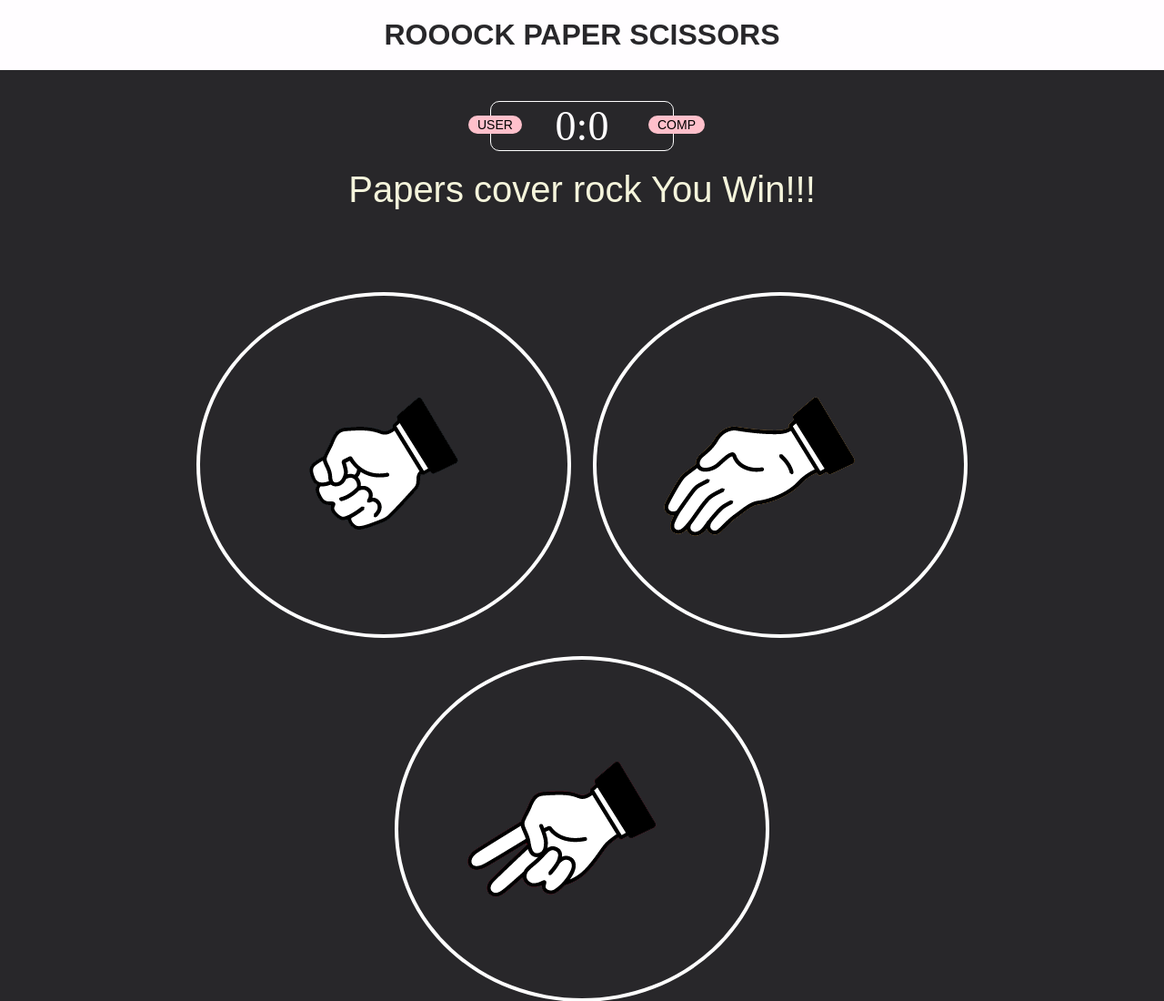
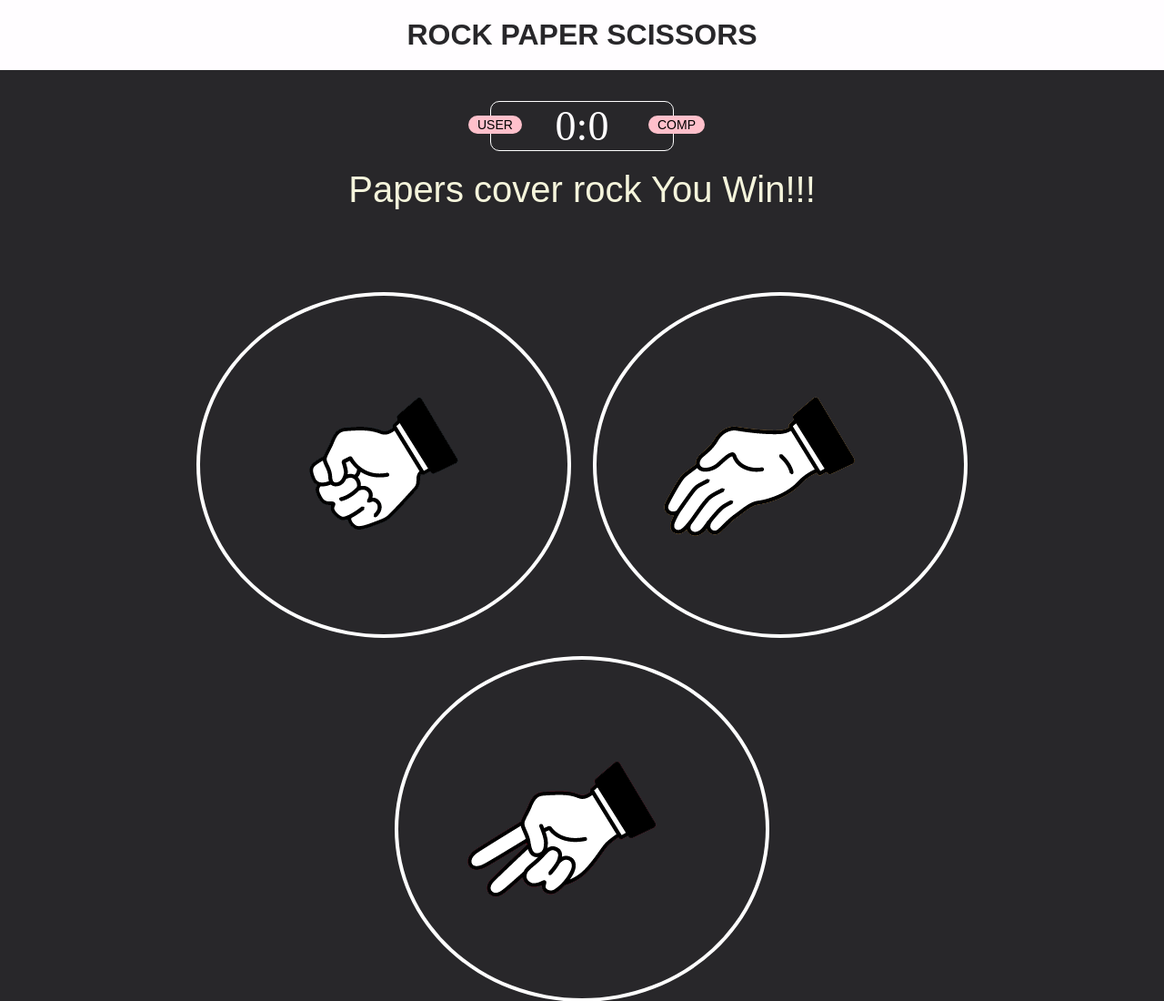
Before and after one commit to dvkartal/FirstTry, a plain HTML site: page index.html in a window 1280 px wide. Shown: the top 1100 px of the page at 91% size. Drawn offline with Linux system fonts and the light colour scheme; a web font is replaced by a local one.

```diff
--- a/index.html
+++ b/index.html
@@ -2,14 +2,14 @@
 <html>
     <head>
         <meta charset="utf-8">
-        <title>Roock Paper Scissors</title>
+        <title>Rock Paper Scissors</title>
         <link rel="stylesheet" href="style.css">
         <link href="https://fonts.googleapis.com/css?family=Lexend+Zetta&display=swap" rel="stylesheet">
 
     </head>
     <body>
         <header>
-            <h1>rooock paper scissors</h1>
+            <h1>rock paper scissors</h1>
         </header>
         <div class="score-board">
             <div id="user-label" class="badge">user</div>
```
